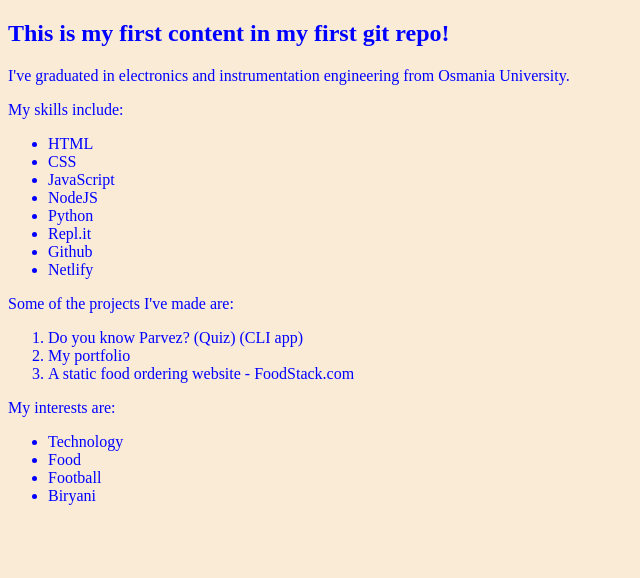
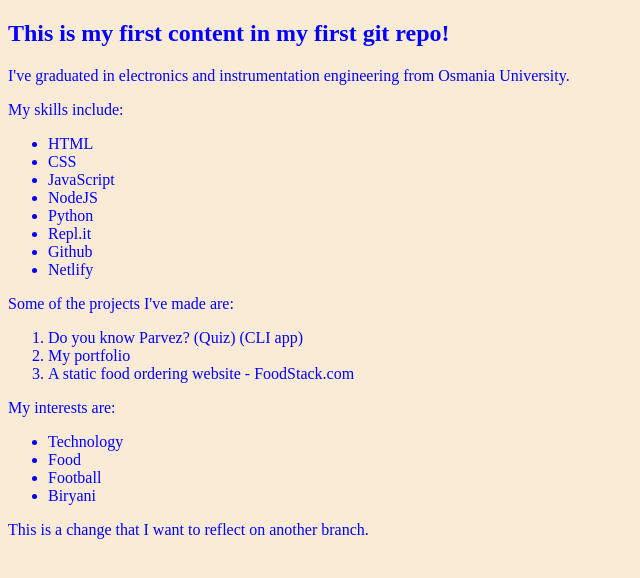
Before and after one commit to parvez-rashid/parvezRashid-portfolio, a plain HTML site: page index.html in a window 1280 px wide. Shown: the whole page, without its empty margins (0-640 px from the left). Drawn offline with Linux system fonts and the light colour scheme.

Commit message:
add paragraph to index.html

```diff
--- a/index.html
+++ b/index.html
@@ -40,6 +40,7 @@
                 </ul>
             </p>
         </p>
+        <p>This is a change that I want to reflect on another branch.</p>
     </div>
 </body>
 </html>
```
